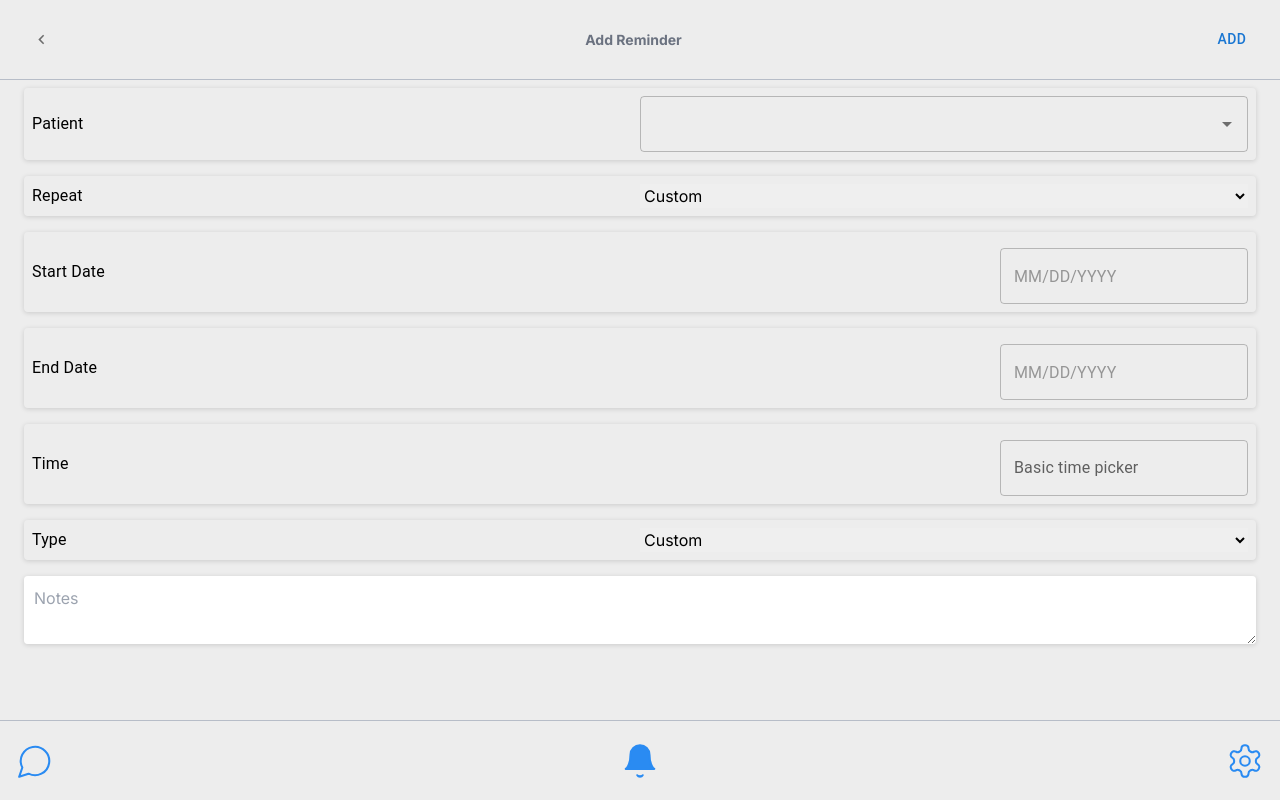
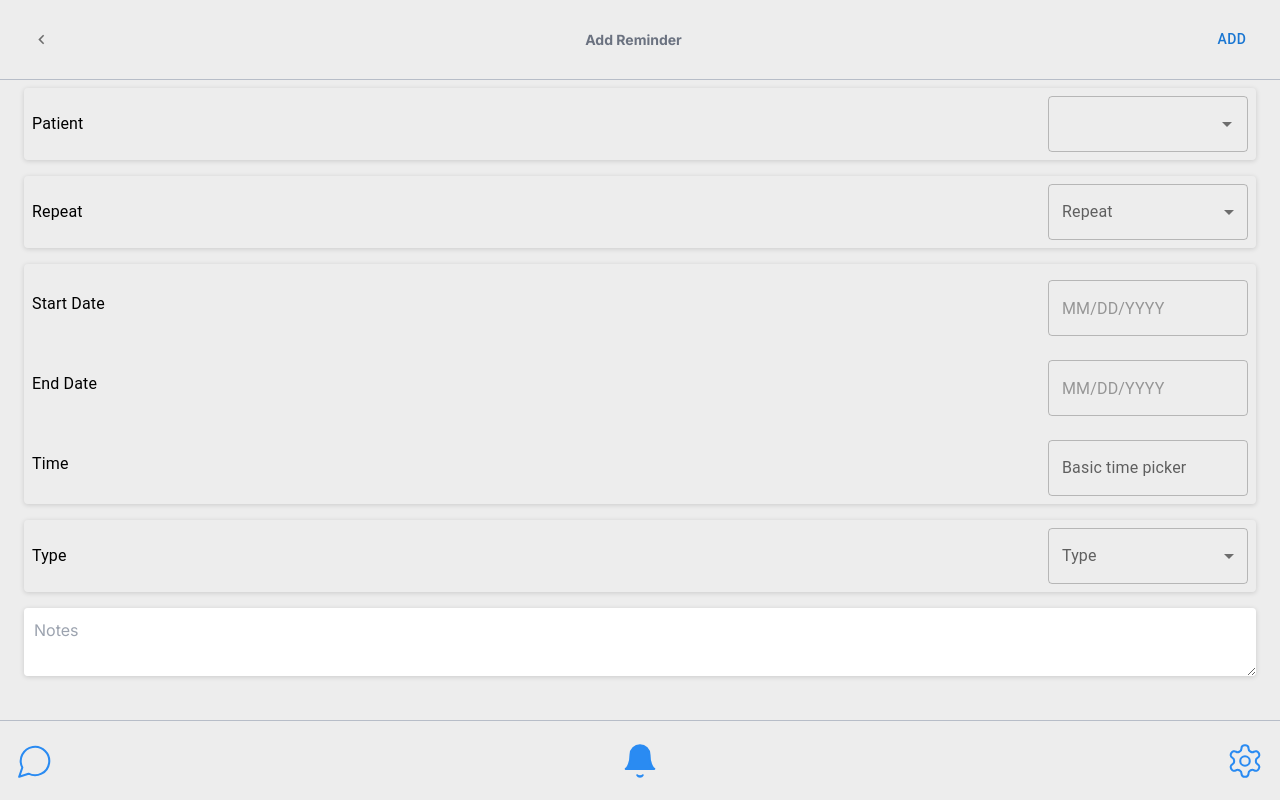
Before and after one commit to ellenxxxiao/uwa-orthodontics-app, a Next.js app: page /reminder-list in a window 1280 px wide. Both pictures are taken after a click on the button 1238 px from the left and 39 px from the top of the page. Built offline with nearby package versions, Linux system fonts and the light colour scheme.

Commit message:
css changes

```diff
--- a/package.json
+++ b/package.json
@@ -28,6 +28,7 @@
     "next": "14.2.3",
     "pretier": "^0.0.1",
     "react": "^18",
+    "react-datepicker": "^6.9.0",
     "react-dom": "^18",
     "react-icons": "^5.2.1",
     "react-router-dom": "^6.23.0"
@@ -36,6 +37,7 @@
     "@faker-js/faker": "^8.2.0",
     "@types/node": "^20",
     "@types/react": "^18",
+    "@types/react-datepicker": "^6.2.0",
     "@types/react-dom": "^18",
     "@typescript-eslint/eslint-plugin": "^6.10.0",
     "eslint": "^8.53.0",
--- a/src/app/components/addReminder/addReminder.tsx
+++ b/src/app/components/addReminder/addReminder.tsx
@@ -1,12 +1,35 @@
-import { Autocomplete, Box, TextField, Typography } from "@mui/material";
+import {
+  Autocomplete,
+  Box,
+  FormControl,
+  InputLabel,
+  MenuItem,
+  Select,
+  SelectChangeEvent,
+  TextField,
+  Typography
+} from "@mui/material";
 import { DemoContainer } from "@mui/x-date-pickers/internals/demo";
 import { AdapterDayjs } from "@mui/x-date-pickers/AdapterDayjs";
 import { LocalizationProvider } from "@mui/x-date-pickers/LocalizationProvider";
 import { DatePicker } from "@mui/x-date-pickers/DatePicker";
 import { TimePicker } from "@mui/x-date-pickers/TimePicker";
-
+import { useState } from "react";
+import React from "react";
 
 export default function AddReminer() {
+  const [repeat, setRepeat] = React.useState("");
+
+  const handleChangeRepeat = (event: SelectChangeEvent) => {
+    setRepeat(event.target.value as string);
+  };
+
+  const [type, setType] = React.useState("");
+
+  const handleChangeType = (event: SelectChangeEvent) => {
+    setType(event.target.value as string);
+  };
+
   return (
     <div className="flex flex-col gap-4">
       <Box
@@ -26,9 +49,9 @@ export default function AddReminer() {
           disablePortal
           id="combo-box-demo"
           options={["Neha1", "Neha2", "Neha3"]}
-          sx={{ width: "50%", }}
+          style={{ width: "200px", border: "none" }}
           renderInput={(params) => (
-            <TextField {...params}  />
+            <TextField {...params} sx={{ border: "none" }} />
           )}
         />
       </Box>
@@ -44,38 +67,64 @@ export default function AddReminer() {
         }}
       >
         <Typography className="self-center">Repeat</Typography>
-        <select className="w-[50%] " name="Type" id="Type">
-          <option value="kiwi">Custom</option>
-          <option value="apple">Yearly</option>
-          <option value="banana">Monthly</option>
-          <option value="orange">Weekly</option>
-          <option value="grape">Never</option>
-        </select>
+        <FormControl sx={{ width: "200px" }}>
+          <InputLabel id="demo-simple-select-label">Repeat</InputLabel>
+          <Select
+            labelId="demo-simple-select-label"
+            id="demo-simple-select"
+            value={repeat}
+            label="Repeat"
+            onChange={handleChangeRepeat}
+          >
+            <MenuItem value={1}>Weekly</MenuItem>
+            <MenuItem value={2}>Monthly</MenuItem>
+            <MenuItem value={3}>Yearly</MenuItem>
+            <MenuItem value={4}>Custom</MenuItem>
+          </Select>
+        </FormControl>
       </Box>
+
       <Box
-        className="justify-between "
+        className="flex flex-col "
         sx={{
           width: "100%",
           boxShadow: "0px 1px 5px rgba(0, 0, 0, 0.15)",
           transition: "transform 0.3s ease-in-out",
           borderRadius: 1,
           display: "flex",
+        }}
+      >
+        <Box
+          className="justify-between"
+          sx={{
+            width: "100%",
+            borderRadius: 1,
+            display: "flex",
             p: 1
           }}
         >
           <Typography className="self-center">Start Date</Typography>
+
           <LocalizationProvider dateAdapter={AdapterDayjs}>
             <DemoContainer components={["DatePicker"]}>
-            <DatePicker />
+              <DatePicker
+                slotProps={{
+                  textField: {
+                    sx: {
+                      width: "200px",
+                      borderWidth: "0px"
+                    }
+                  }
+                }}
+              />
             </DemoContainer>
           </LocalizationProvider>
         </Box>
+
         <Box
           className="justify-between "
           sx={{
             width: "100%",
-          boxShadow: "0px 1px 5px rgba(0, 0, 0, 0.15)",
-          transition: "transform 0.3s ease-in-out",
             borderRadius: 1,
             display: "flex",
             p: 1
@@ -84,16 +133,24 @@ export default function AddReminer() {
           <Typography className="self-center">End Date</Typography>
           <LocalizationProvider dateAdapter={AdapterDayjs}>
             <DemoContainer components={["DatePicker"]}>
-            <DatePicker />
+              <DatePicker
+                slotProps={{
+                  textField: {
+                    sx: {
+                      width: "200px",
+                      borderWidth: "0px"
+                    }
+                  }
+                }}
+              />
             </DemoContainer>
           </LocalizationProvider>
         </Box>
+
         <Box
           className="justify-between "
           sx={{
             width: "100%",
-          boxShadow: "0px 1px 5px rgba(0, 0, 0, 0.15)",
-          transition: "transform 0.3s ease-in-out",
             borderRadius: 1,
             display: "flex",
             p: 1
@@ -101,11 +158,23 @@ export default function AddReminer() {
         >
           <Typography className="self-center">Time</Typography>
           <LocalizationProvider dateAdapter={AdapterDayjs}>
-      <DemoContainer components={['TimePicker']}>
-        <TimePicker label="Basic time picker" />
+            <DemoContainer components={["TimePicker"]}>
+              <TimePicker
+                label="Basic time picker"
+                slotProps={{
+                  textField: {
+                    sx: {
+                      width: "200px",
+                      borderWidth: "0px"
+                    }
+                  }
+                }}
+              />
             </DemoContainer>
           </LocalizationProvider>
         </Box>
+      </Box>
+
       <Box
         className="justify-between "
         sx={{
@@ -118,14 +187,23 @@ export default function AddReminer() {
         }}
       >
         <Typography className="self-center">Type</Typography>
-        <select className="w-[50%] " name="Type" id="Type">
-          <option value="kiwi">Custom</option>
-          <option value="apple">Yearly</option>
-          <option value="banana">Monthly</option>
-          <option value="orange">Weekly</option>
-          <option value="grape">Never</option>
-        </select>
+        <FormControl sx={{ width: "200px" }}>
+          <InputLabel id="demo-simple-select-label">Type</InputLabel>
+          <Select
+            labelId="demo-simple-select-label"
+            id="demo-simple-select"
+            value={type}
+            label="Type"
+            onChange={handleChangeType}
+          >
+            <MenuItem value={1}>Weekly</MenuItem>
+            <MenuItem value={2}>Monthly</MenuItem>
+            <MenuItem value={3}>Yearly</MenuItem>
+            <MenuItem value={4}>Custom</MenuItem>
+          </Select>
+        </FormControl>
       </Box>
+
       <Box
         className="justify-between "
         sx={{
@@ -138,7 +216,7 @@ export default function AddReminer() {
       >
         <textarea
           placeholder="Notes"
-          style={{ width: "100%", borderRadius: "4px",padding:"10px" }}
+          style={{ width: "100%", borderRadius: "4px", padding: "10px" }}
         />
       </Box>
     </div>
--- a/src/app/reminder-list/page.tsx
+++ b/src/app/reminder-list/page.tsx
@@ -43,7 +43,7 @@ export default function Home() {
           }
           iconRight={
             showAddButton ? (
-              <Button>Add</Button>
+              <Button >Add</Button>
             ) : (
               <IconButton aria-label="back" className="bg-base-100">
                 <AddIcon
```
Also changed, not shown: 1 other file (tests, documents, lock files or other folders). Lines whose indentation alone changed are shown as unchanged.
